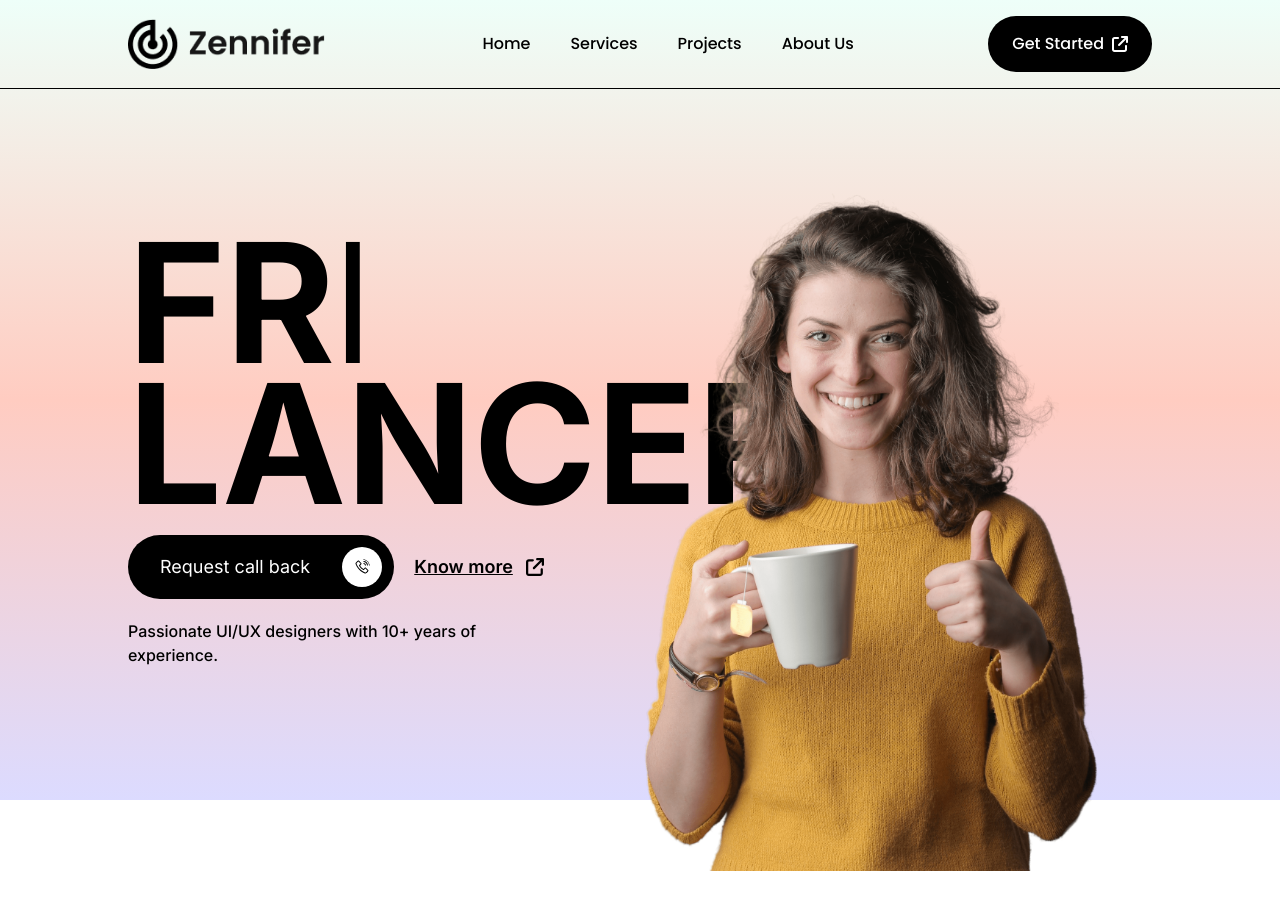
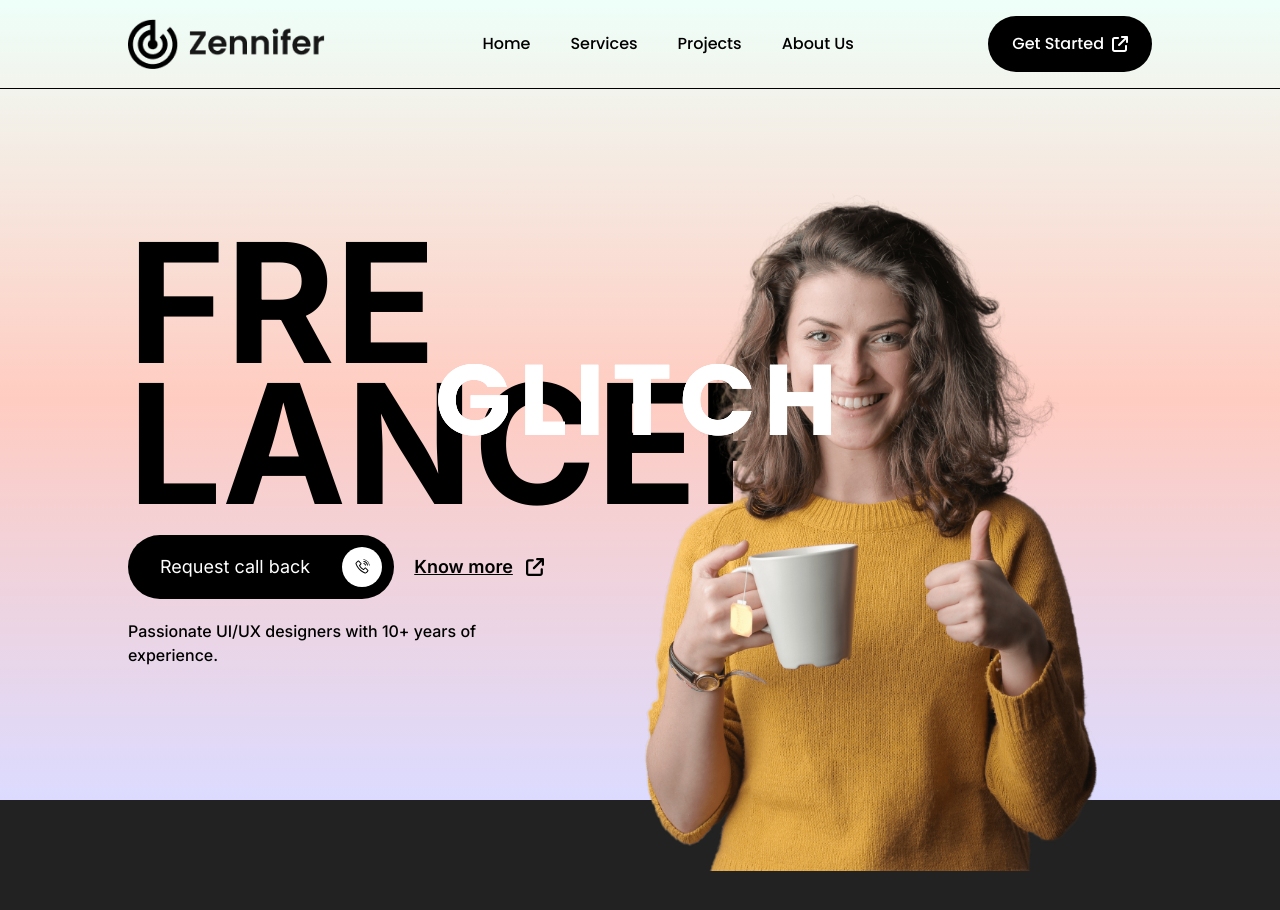
Before and after one commit to Karl-Horning/nextjs-components, a Next.js app: page / in a window 1280 px wide. Shown: the top 910 px of the page. Before the commit the page ends 871 px from the top, so only its background shows below. Built offline with nearby package versions, Linux system fonts and the light colour scheme.

Commit message:
Add glitch effect

```diff
--- a/src/app/page.tsx
+++ b/src/app/page.tsx
@@ -1,11 +1,14 @@
+import GlitchEffect from "@/components/GlitchEffect/GlitchEffect";
 import Header from "@/components/Header/Header";
 import NavBar from "@/components/NavBar/NavBar";
+
 
 export default function Home() {
     return (
         <main>
             <NavBar />
             <Header />
+            <GlitchEffect />
         </main>
     );
 }
--- /dev/null
+++ b/src/components/GlitchEffect/GlitchEffect.module.css
@@ -0,0 +1,58 @@
+.glitch {
+    position: absolute;
+    top: 50%;
+    left: 50%;
+    transform: translate(-50%, -50%);
+    font-size: 100px;
+    text-transform: uppercase;
+    letter-spacing: 8px;
+    cursor: pointer;
+}
+
+.glitch::before,
+.glitch::after {
+    content: "GLITCH";
+    display: block;
+    position: absolute;
+    top: 0px;
+    left: 0px;
+}
+
+.glitch:hover::before {
+    animation: glitch 0.3s linear 6;
+    color: #e91e63;
+    z-index: -2;
+}
+
+.glitch:hover::after {
+    animation: glitch 0.3s linear 6 reverse;
+    color: #2196f3;
+    z-index: -1;
+}
+
+@keyframes glitch {
+    0% {
+        top: 0;
+        left: 0;
+    }
+    20% {
+        top: -5px;
+        left: -5px;
+    }
+    40% {
+        top: 5px;
+        left: 5px;
+    }
+    60% {
+        top: -5px;
+        left: 5px;
+    }
+    80% {
+        top: 5px;
+        left: -5px;
+    }
+    100% {
+        top: 0;
+        left: 0;
+    }
+}
--- /dev/null
+++ b/src/components/GlitchEffect/GlitchEffect.tsx
@@ -0,0 +1,12 @@
+import { Poppins700 } from "@/fonts";
+import style from "./GlitchEffect.module.css";
+
+export default function GlitchEffect() {
+    return (
+        <div
+            className={`${Poppins700.className} box-border min-h-screen bg-[#222] text-white`}
+        >
+            <h1 className={`${style.glitch}`}>Glitch</h1>
+        </div>
+    );
+}
```
